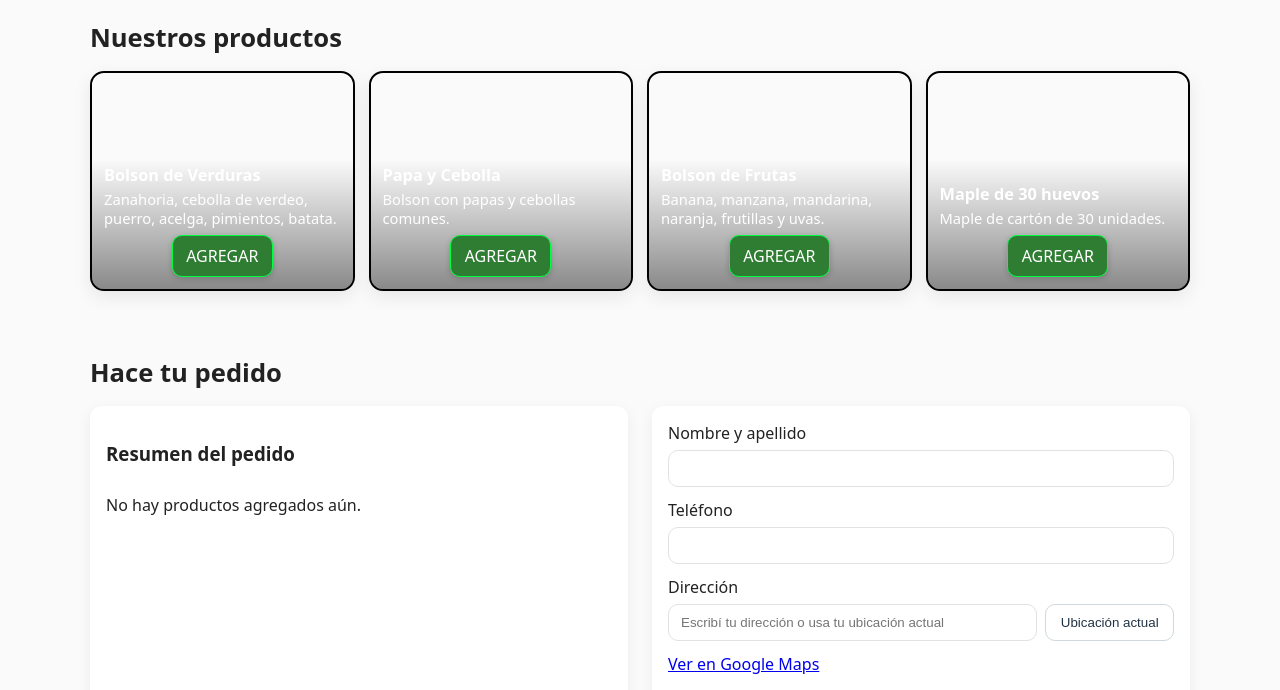
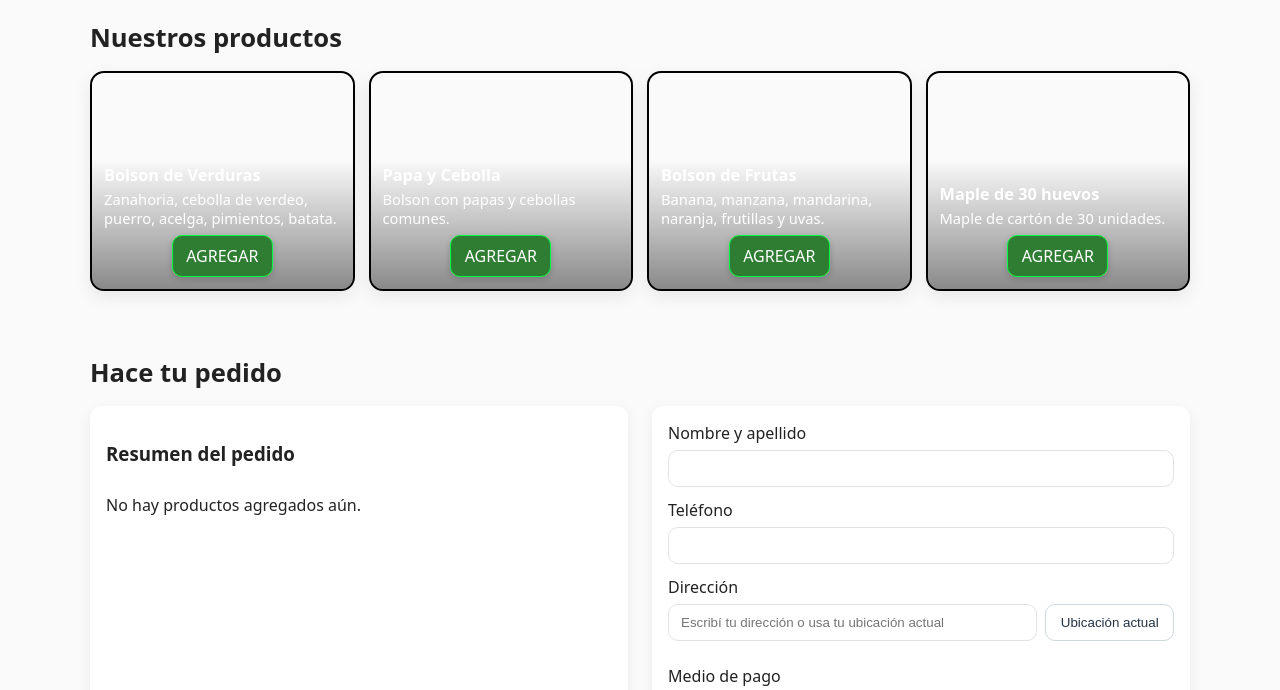
Before and after one commit to GonzaloGewerc/pagina-web-verduras-2, a plain HTML site: page index.html in a window 1280 px wide. Shown: the part 60-750 px from the top of the page. Drawn offline with Linux system fonts and the light colour scheme.

Commit message:
Update index.html

```diff
--- a/index.html
+++ b/index.html
@@ -105,7 +105,7 @@
                 <button type="button" class="btn-secundario" id="btnUbicacionActual">Ubicación actual</button>
               </div>
               <div class="ubic-info" id="ubicInfo" hidden>
-                <a id="mapsPreview" href="#" target="_blank" rel="noopener">Ver en Google Maps</a>
+
                 <small id="ubicStatus" class="ubic-status"></small>
               </div>
 
```
